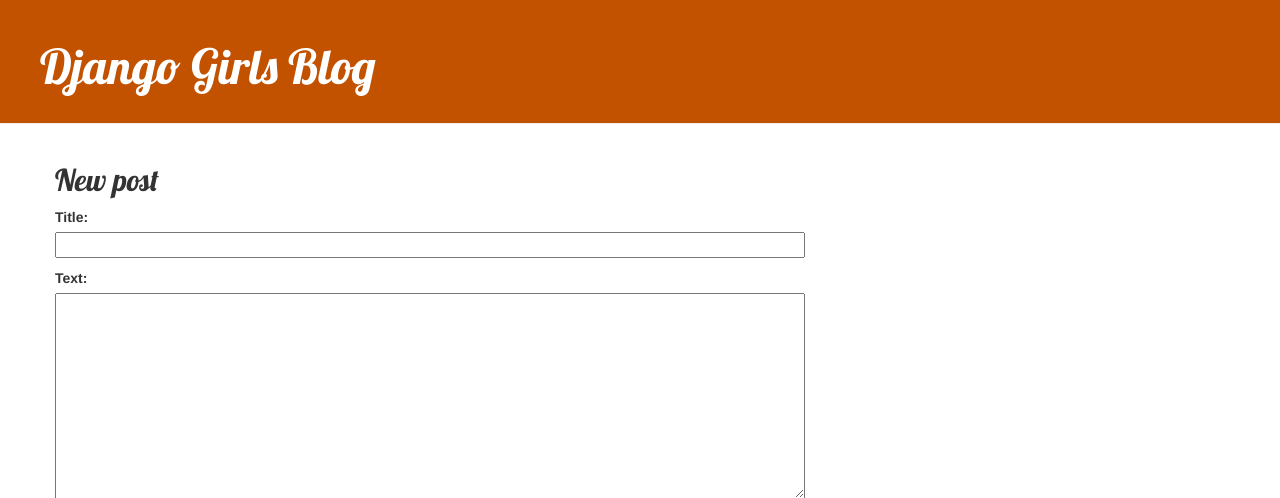
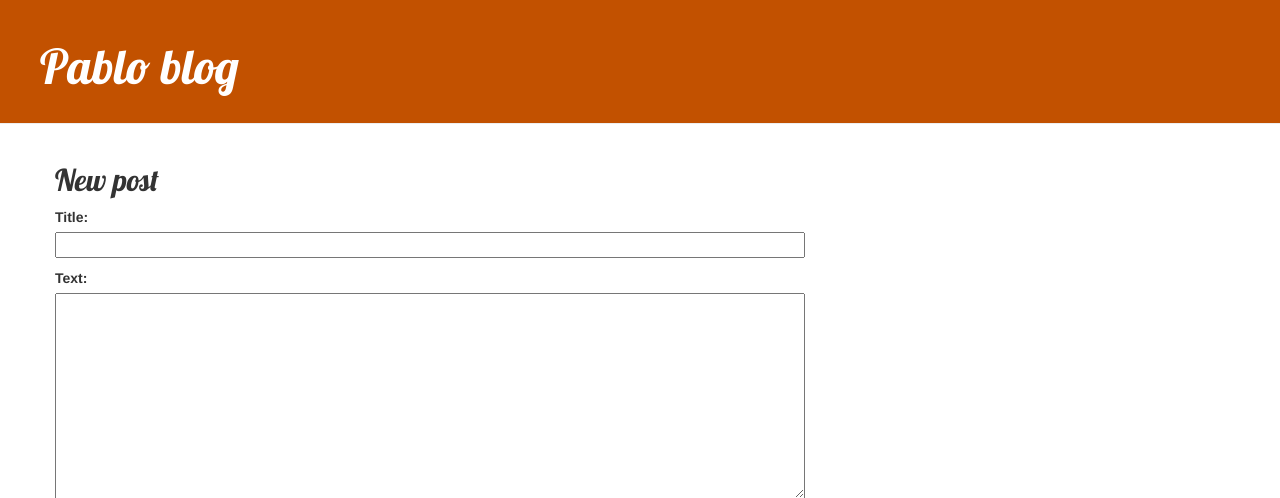
Before and after one commit to ahilon/First_Django_project_Blog, a Django app: page /post/new in a window 1280 px wide. Shown: the top 498 px of the page. Run offline with Django 3.2, Linux system fonts and the light colour scheme; some libraries are stand-ins or nearby versions.

Commit message:
zmiany kosmetyczne

```diff
--- a/blog/templates/blog/base.html
+++ b/blog/templates/blog/base.html
@@ -1,7 +1,7 @@
 {% load static %}
 <html>
     <head>
-        <title>Django Girls blog</title>
+        <title>My first website</title>
         <link rel="stylesheet" href="//maxcdn.bootstrapcdn.com/bootstrap/3.2.0/css/bootstrap.min.css">
         <link rel="stylesheet" href="//maxcdn.bootstrapcdn.com/bootstrap/3.2.0/css/bootstrap-theme.min.css">
         <link href='//fonts.googleapis.com/css?family=Lobster&subset=latin,latin-ext' rel='stylesheet' type='text/css'>
@@ -9,7 +9,7 @@
     </head>
     <body>
         <div class="page-header">
-			<h1><a href="/">Django Girls Blog</a></h1>
+			<h1><a href="/">Pablo blog</a></h1>
 			{% if user.is_authenticated %}
 				<a href="{% url 'post_new' %}" class="top-menu"><span class="glyphicon glyphicon-plus"></span></a>
 			{% endif %}
```
